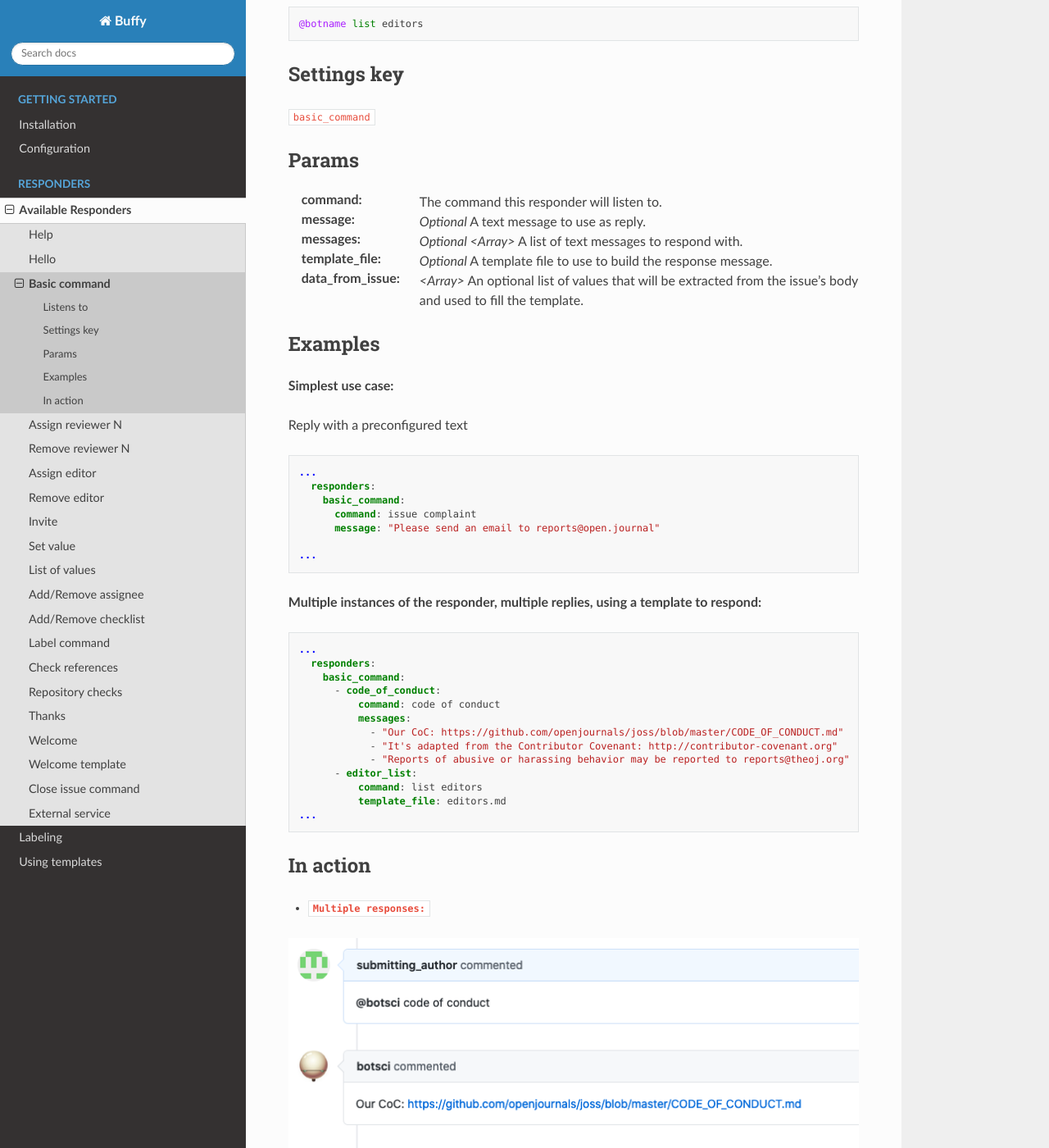
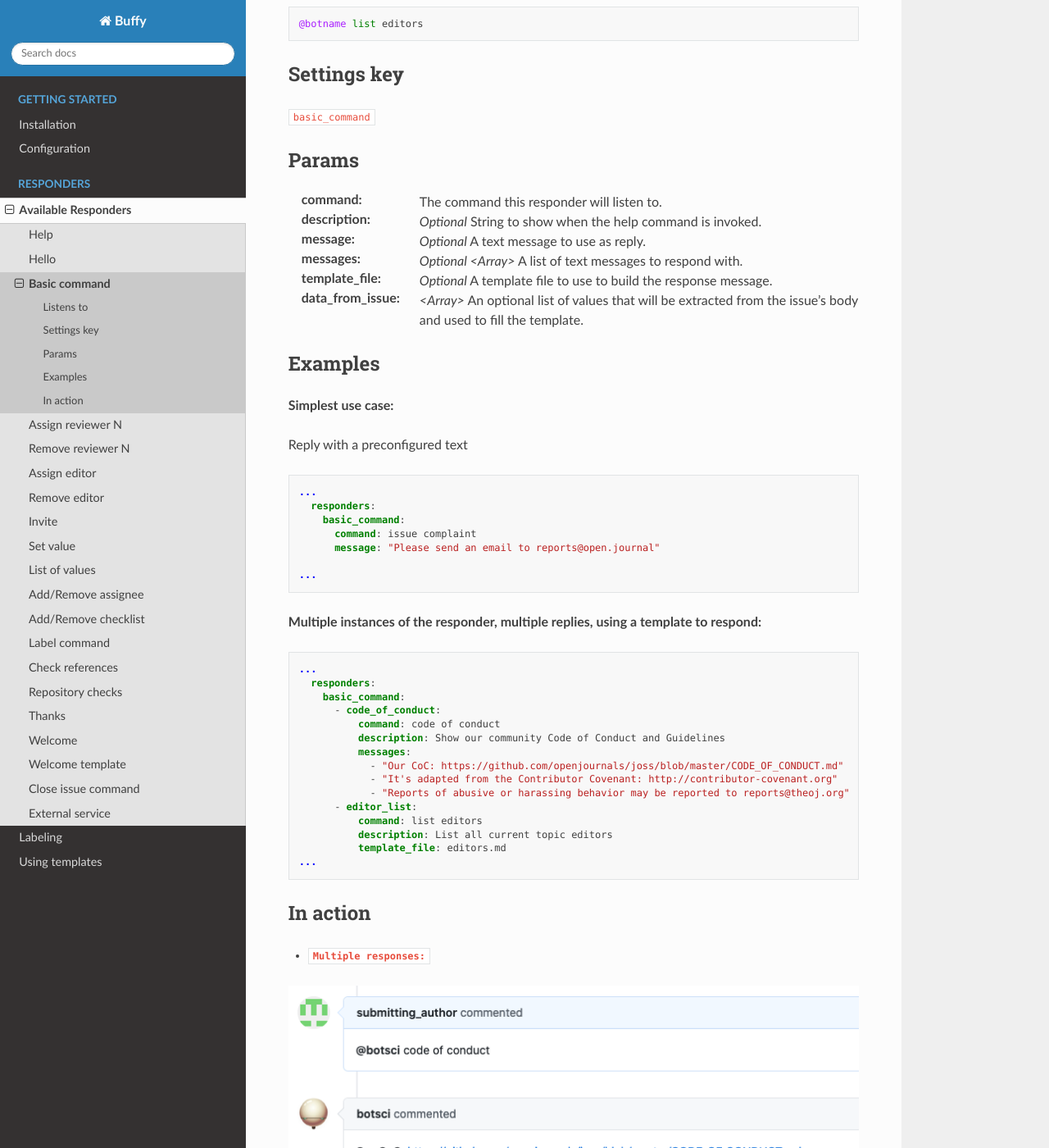
Before and after one commit to openjournals/buffy, a Sphinx documentation site: the page built from docs/responders/basic_command.md, in a window 1280 px wide and 1400 px high, scrolled down 395 px. Shown: the whole window at 82% size. Built offline with Sphinx 7.4.7 and the Read the Docs theme 2.0.0, drawn with Linux system fonts in a browser that asks for light colours.

````diff
--- a/docs/responders/basic_command.md
+++ b/docs/responders/basic_command.md
@@ -22,6 +22,7 @@ For example, if you configure the command to be _list editors_, it would respond
 ## Params
 ```eval_rst
 :command: The command this responder will listen to.
+:description:  *Optional* String to show when the help command is invoked.
 :message: *Optional* A text message to use as reply.
 :messages: *Optional <Array>* A list of text messages to respond with.
 :template_file: *Optional* A template file to use to build the response message.
@@ -51,12 +52,14 @@ Reply with a preconfigured text
     basic_command:
       - code_of_conduct:
           command: code of conduct
+          description: Show our community Code of Conduct and Guidelines
           messages:
             - "Our CoC: https://github.com/openjournals/joss/blob/master/CODE_OF_CONDUCT.md"
             - "It's adapted from the Contributor Covenant: http://contributor-covenant.org"
             - "Reports of abusive or harassing behavior may be reported to reports@theoj.org"
       - editor_list:
           command: list editors
+          description: List all current topic editors
           template_file: editors.md
 ...
 ```
````
Also changed, not shown: 1 other file.
